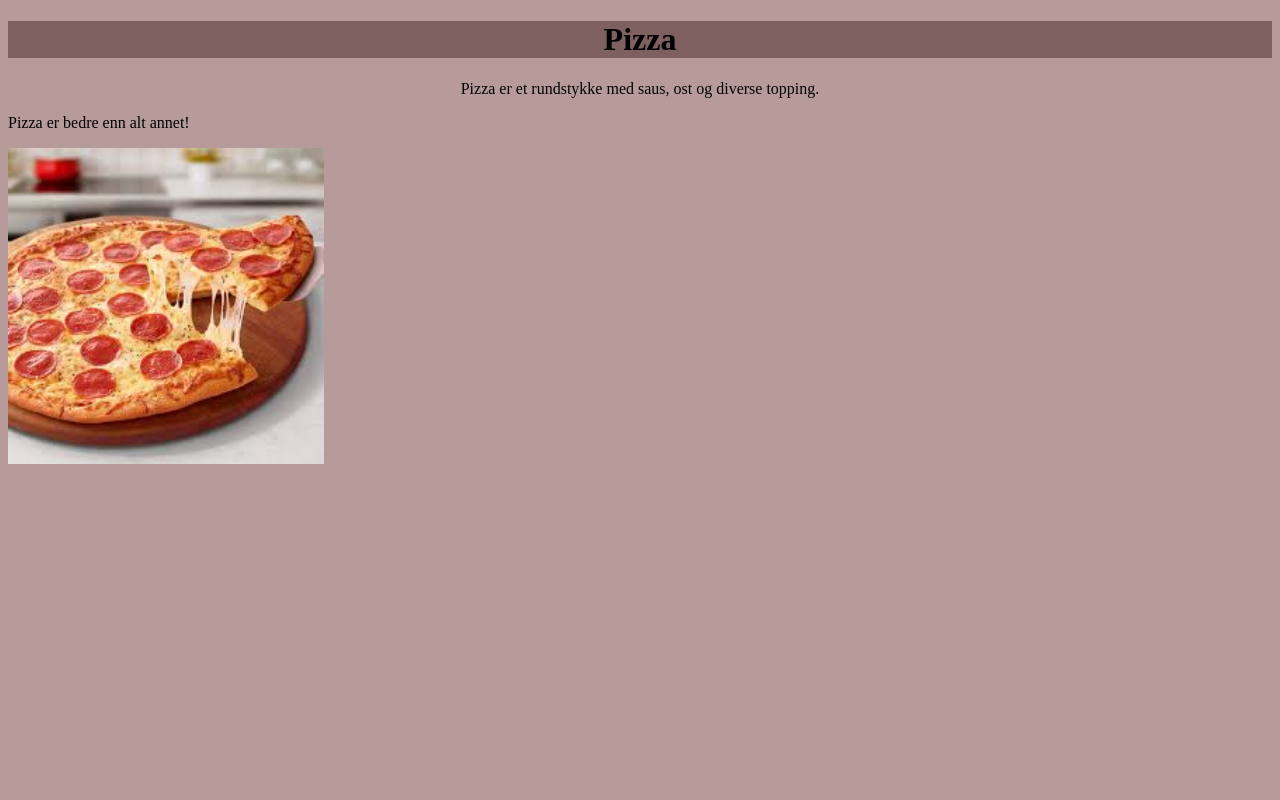
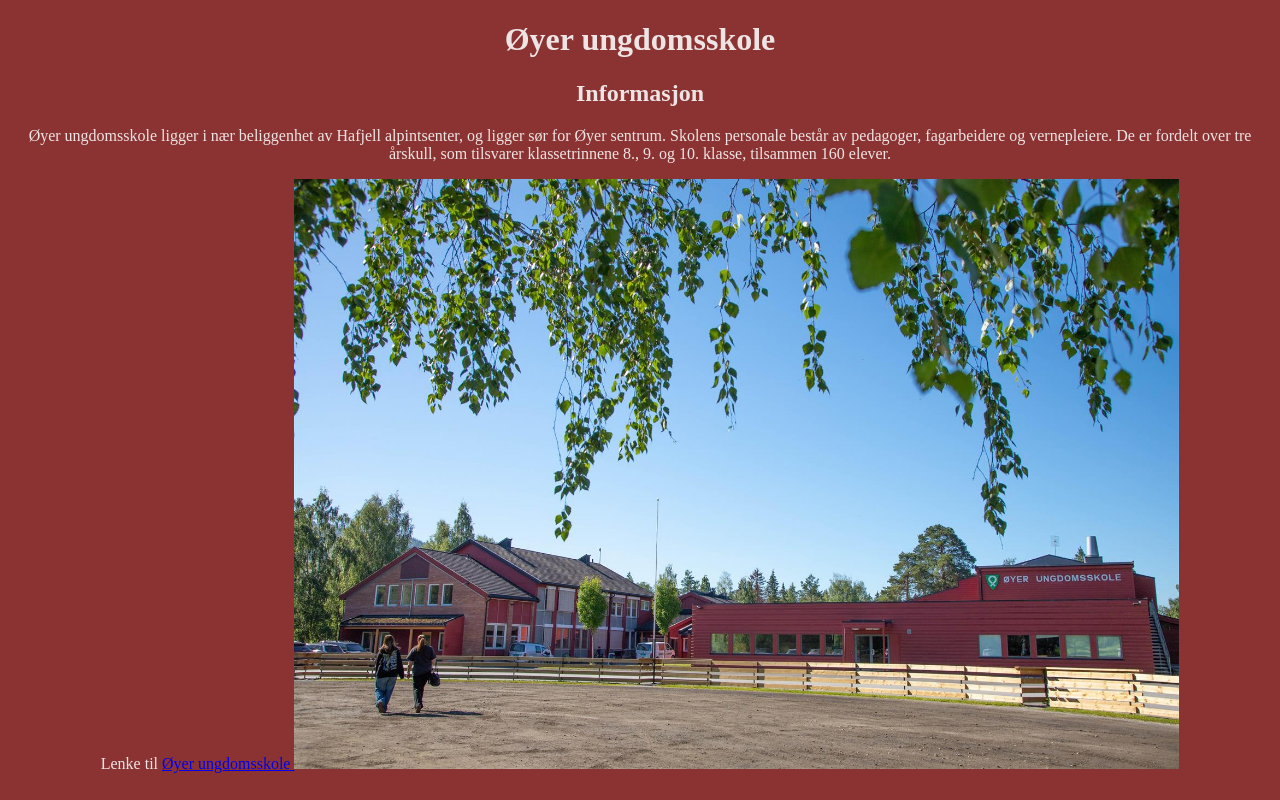
Before and after one commit to MrYoshiMC/fortnite, a plain HTML site: page index.html in a window 1280 px wide. Drawn offline with Linux system fonts and the light colour scheme.

Commit message:
oyerungdomskole

```diff
--- a/index.html
+++ b/index.html
@@ -1,26 +1,25 @@
 <!DOCTYPE html>
-<html lang="no">
+<html lang ="no">
 <head>
-        <title>Pizza</title>
+    <title>øus</title>
 <style>
     body {
-            background-color: rgb(183, 155, 155);
-        }
-        h1 {
-            color :black;
-            text-align: center;
-            background-color: rgba(73, 41, 41, 0.514);
-        }
-
-        .underskrift {
+    color:rgba(247, 243, 243, 0.925);
+    background-color:rgba(130, 35, 35, 0.925);
 text-align: center;
     }
 </style>
+
 </head>
-    <body>
-        <h1> Pizza </h1>
-        <p class="underskrift"> Pizza er et rundstykke med saus, ost og diverse topping.</p>
-        <p> Pizza er bedre enn alt annet!</p>
-        <img src ="images.jpg" alt="Bilde av pizza" width="25%">
+<body></body>
+    <!-- -->
+    <h1> Øyer ungdomsskole </h1>
+
+<h2>Informasjon</h2>
+<p> Øyer ungdomsskole ligger i nær beliggenhet av Hafjell alpintsenter, og ligger sør for Øyer sentrum. Skolens personale består av pedagoger, fagarbeidere og vernepleiere. De er fordelt over tre årskull, som tilsvarer klassetrinnene 8., 9. og 10. klasse, tilsammen 160 elever.</p>
+
+    <p> Lenke til <a href="https://oyer.kommune.no/barnehage-og-skole/skole/skolene-i-oyer/oyer-ungdomsskole/">Øyer ungdomsskole
+
+        <img src="oyer-ungdomsskole-anne-kirsti-ryntveit.jpg" alt="Øyer ungdomsskole bilde" width="70%">
+    </a></p>
 </body>
-</html>
```
Also changed, not shown: eksempel.html (+1 -3 lines), images.jpg (deleted), oyer-ungdomsskole-anne-kirsti-ryntveit.jpg (added). Lines whose indentation alone changed are shown as unchanged.
